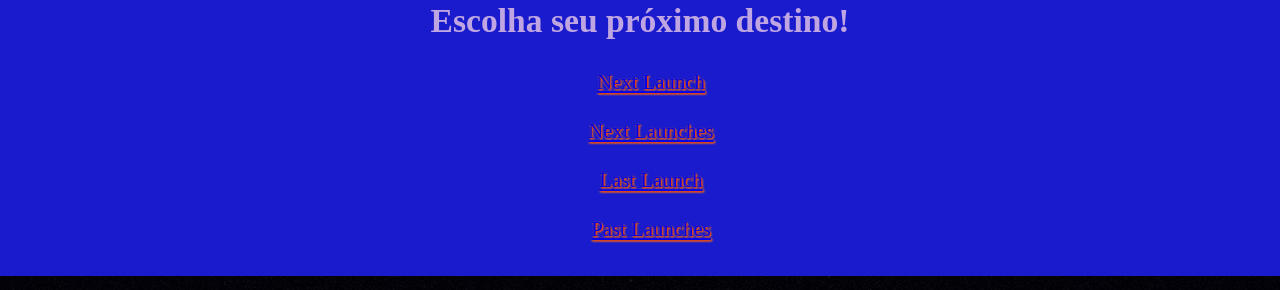
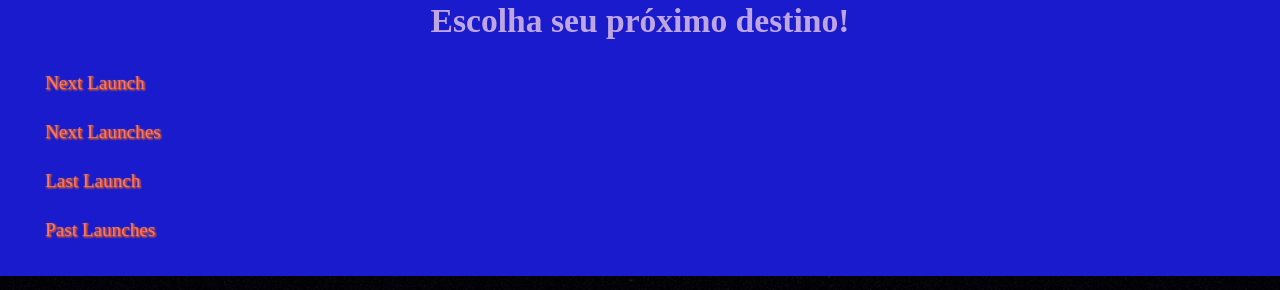
Before and after one commit to ahoymarcus/reactjs-rocket-launches-app, a React (Create React App) app: page / in a window 1280 px wide. Shown: the part 320-610 px from the top of the page. Built offline with nearby package versions, Linux system fonts and the light colour scheme; no server answers.

Commit message:
Refatorar CSS para novos links em Home.js

```diff
--- a/src/pages/Home.js
+++ b/src/pages/Home.js
@@ -31,23 +31,23 @@ const Home = () => {
 								<h2>Escolha seu próximo destino!</h2>
 								<ul>
 									<li>
-										{token === '' ? <Link to="/login" >Next Launch</Link> : 'Next Launch'}
-										{token && <span className="home-links" onClick={() => handleQuery('next')} > just hold tight...</span>}
+										{token === '' ? <Link to="/login" className="home-link" >Next Launch</Link> : 'Next Launch'}
+										{token && <span className="home-query" onClick={() => handleQuery('next')} > just hold tight...</span>}
 									</li>
 									<li>
-										{token === '' ? <Link to="/login" >Next Launches</Link> : 'Next Launches'}
+										{token === '' ? <Link to="/login" className="home-link" >Next Launches</Link> : 'Next Launches'}
 
-										{token && <span className="home-links" onClick={() =>handleQuery('next-list')} > let's go...</span>}
+										{token && <span className="home-query" onClick={() =>handleQuery('next-list')} > let's go...</span>}
 									</li>
 									<li>
-										{token === '' ? <Link to="/login" >Last Launch</Link> : 'Last Launch'}
+										{token === '' ? <Link to="/login" className="home-link" >Last Launch</Link> : 'Last Launch'}
 
-										{token && <span className="home-links" onClick={() => handleQuery('last')} > here...</span>}
+										{token && <span className="home-query" onClick={() => handleQuery('last')} > here...</span>}
 									</li>
 									<li>
-										{token === '' ? <Link to="/login" >Past Launches</Link> : 'Past Launches'}
+										{token === '' ? <Link to="/login" className="home-link" >Past Launches</Link> : 'Past Launches'}
 
-										{token && <span className="home-links" onClick={() => handleQuery('past')} > just come along...</span>}
+										{token && <span className="home-query" onClick={() => handleQuery('past')} > just come along...</span>}
 									</li>
 								</ul>
 							</section>
--- a/src/pages/home.css
+++ b/src/pages/home.css
@@ -34,23 +34,27 @@
 }
 
 .home-info li {
-	font-size: 1.2rem;
 	/*list-style: upper-roman;
 	margin-left: 50px;*/
 	list-style: none;
+}
+
+.home-link {
+	font-size: 1.2rem;
 	padding-left: 35px;
 	color: #fb8787cc;
 	text-shadow: 1px 1px 2px red, 1px 1px 2px yellow;
 	text-align: center;
+	text-decoration: none;
 }
 
-.home-links {
+.home-query {
 	color: #e9c9e9;
-	text-decoration: none;
+
 	margin-left: 20px;
-	cursor: pointer;
+	/*cursor: pointer; */
 }
-.home-links:hover {
+.home-query:hover {
 	color: gray;
 	position: relative;
 	left: 10px;
```
